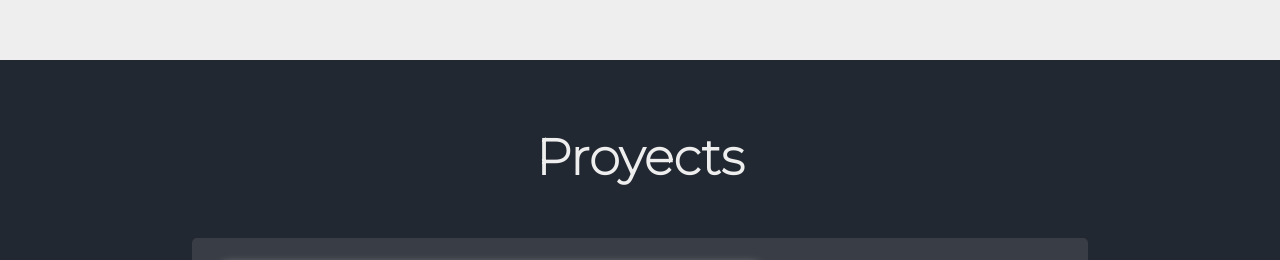
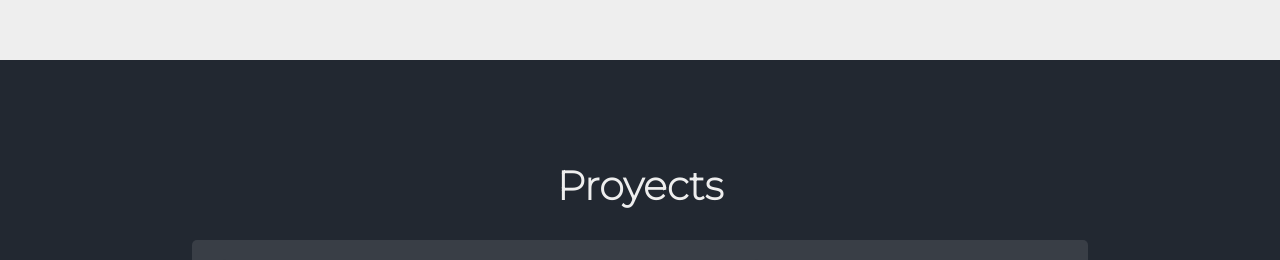
Before and after one commit to NicolasFerCaceres/Portfolio, a plain HTML site: page index.html in a window 1280 px wide. Shown: the part 1540-1800 px from the top of the page. Drawn offline with Linux system fonts and the light colour scheme; a web font is replaced by a local one.

Commit message:
Add files via upload

```diff
--- a/assets/styles/home-style.css
+++ b/assets/styles/home-style.css
@@ -104,12 +104,14 @@ h1 {
     justify-content: center;
     align-items: center;
     flex-direction: column;
+    height: 115vh;
+    height: 115dvh;
 }
 
 #proyect-title {
     color: var(--fourth);
-    font-size: 5rem;
-    margin: 0px auto 50px;
+    font-size: 4rem;
+    margin: 0px auto 30px;
 }
 
 
```
